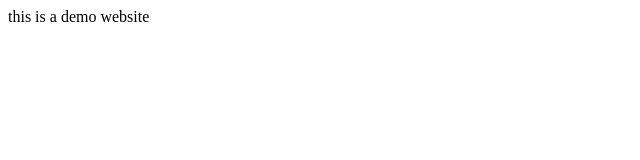
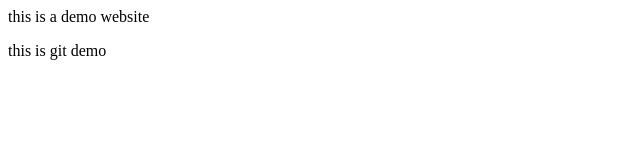
Before and after one commit to annveena/mydemowebsite, a plain HTML site: page project/index.html in a window 1280 px wide. Shown: the full height of the page, 0-640 px from the left. Drawn offline with Linux system fonts and the light colour scheme.

Commit message:
Added <p> tag

```diff
--- a/project/index.html
+++ b/project/index.html
@@ -1,4 +1,4 @@
 <html>
 <title> domo website</title>
 <head> this is a demo website</head>
-</html>
+<p>this is git demo</p></html>
```
